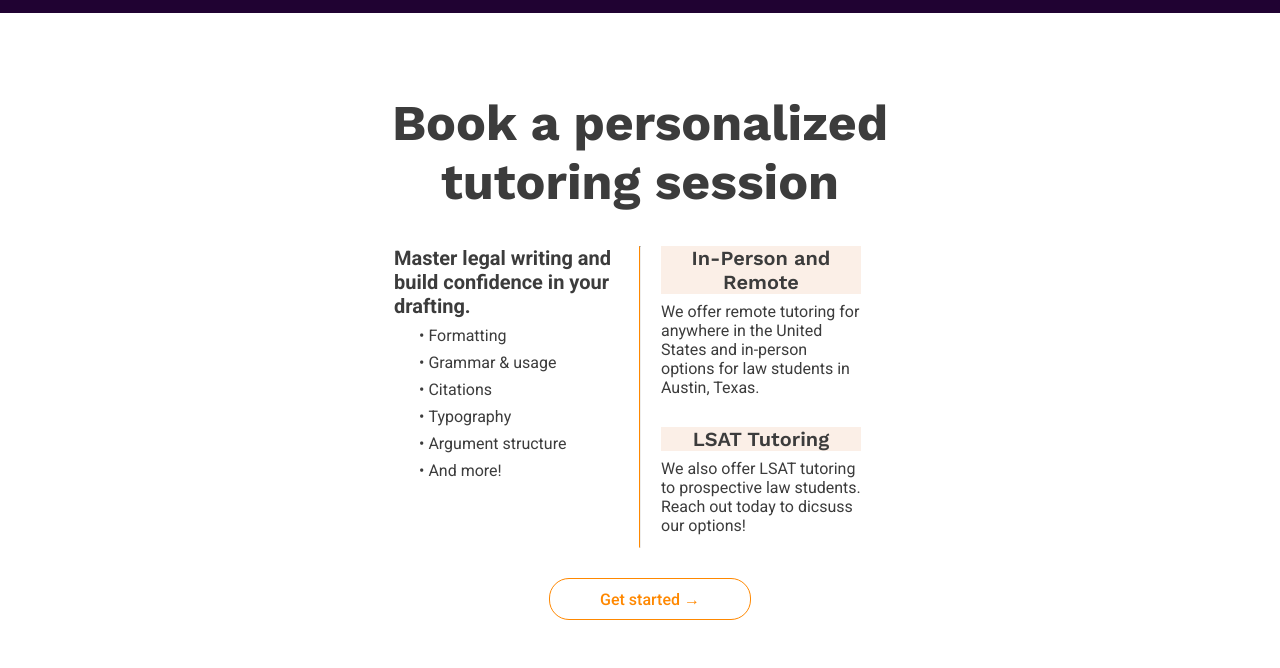
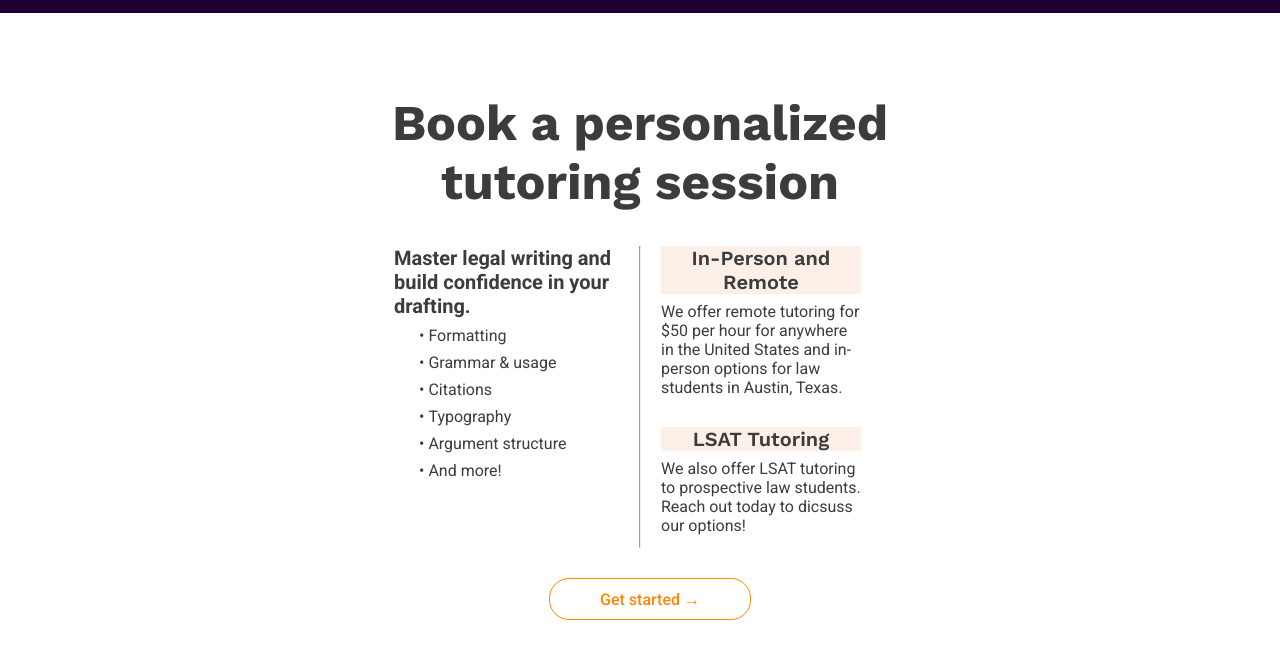
Before and after one commit to austin-pilcrow/pilcrowlaw, a plain HTML site: page index.html in a window 1280 px wide. Shown: the part 3120-3788 px from the top of the page. Drawn offline with nearby package versions, Linux system fonts and the light colour scheme.

Commit message:
Update index.html

```diff
--- a/index.html
+++ b/index.html
@@ -371,7 +371,7 @@
                 <div class="s5r-body">
                   <div class="point-container">
                     <div class="point-text">
-                      We offer remote tutoring for anywhere in the United States and in-person options for law students in Austin, Texas.
+                      We offer remote tutoring for $50 per hour for anywhere in the United States and in-person options for law students in Austin, Texas.
                     </div>
                   </div>
                 </div>
```
